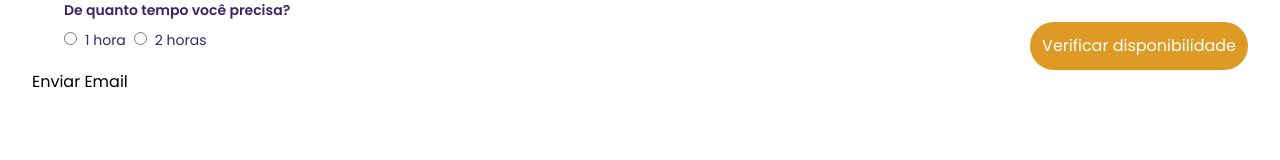
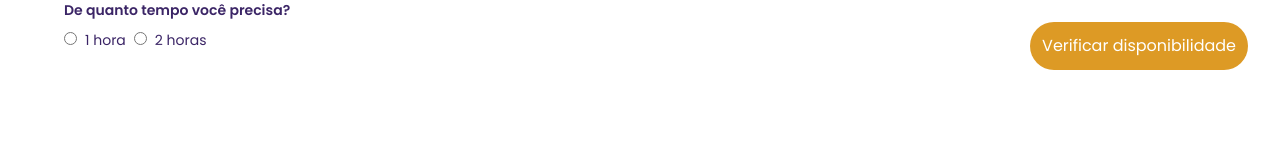
Before and after one commit to DesenvolvimentoCCS-PMM/colabore-usuario, a Next.js app: page /agendamentos/agendar in a window 1280 px wide. Shown: the part 540-700 px from the top of the page. Built offline with nearby package versions, Linux system fonts and the light colour scheme; no server answers; the database is empty; sample sign-in values are in the browser's storage.

Commit message:
fix: remove ENVIAR EMAIL button

```diff
--- a/src/app/agendamentos/agendar/page.tsx
+++ b/src/app/agendamentos/agendar/page.tsx
@@ -1,10 +1,10 @@
 "use client";
 
 import { Container } from "@/components/Container";
-import { ScheduleForm } from "./scheduleForm";
-import Link from "next/link";
 import { useUserLoggedContext } from "@/context/userLogged";
 import axios from "axios";
+import Link from "next/link";
+import { ScheduleForm } from "./scheduleForm";
 
 export default function Agendar() {
   const { hasUserLogged } = useUserLoggedContext();
@@ -54,8 +54,6 @@ export default function Agendar() {
           <h2 className="bg-yellowCol text-white p-3">Agendamento</h2>
           <ScheduleForm />
         </section>
-
-        <button onClick={enviarEmail}>Enviar Email</button>
       </main>
     </Container>
   );
```
